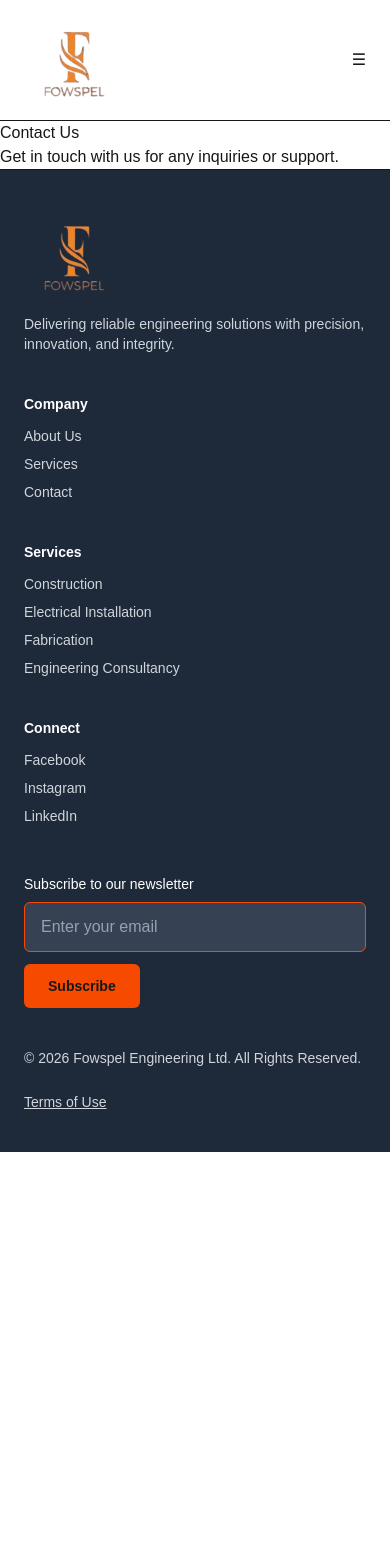
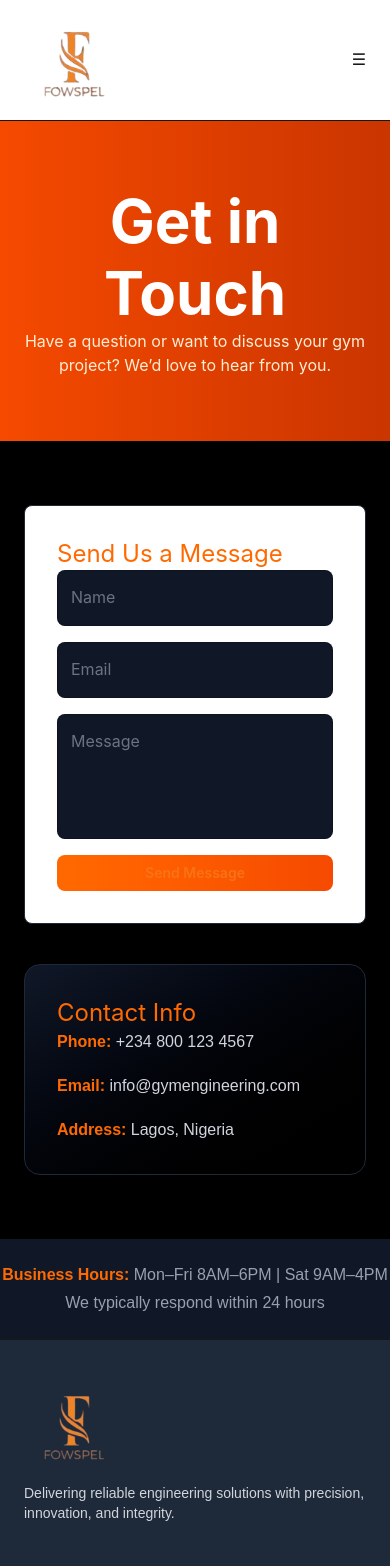
Before and after one commit to solankeaishat04/fowspel-engineering, a Next.js app: page /contact in a window 390 px wide. Shown: the top 1566 px of the page. Before the commit the page ends 1152 px from the top, so only its background shows below. Built offline with nearby package versions, Linux system fonts and the light colour scheme.

Commit message:
feat: add contact page with nodemailer email sending

```diff
--- /dev/null
+++ b/app/api/contact/route.ts
@@ -0,0 +1,50 @@
+import { NextResponse } from "next/server";
+import nodemailer from "nodemailer";
+import { useContactSchema } from "@/schemas/useContact";
+
+export async function POST(req: Request) {
+  try {
+    const body = await req.json();
+
+    const parsed = useContactSchema.safeParse(body);
+    if (!parsed.success) {
+      return NextResponse.json(
+        { message: "Invalid input", errors: parsed.error.format() },
+        { status: 400 }
+      );
+    }
+
+    const { name, email, message } = parsed.data;
+
+    const transporter = nodemailer.createTransport({
+      host: process.env.EMAIL_HOST,
+      port: Number(process.env.EMAIL_PORT),
+      secure: true,
+      auth: {
+        user: process.env.EMAIL_USER,
+        pass: process.env.EMAIL_PASS,
+      },
+    });
+
+    await transporter.sendMail({
+      from: `"${name}" <${process.env.EMAIL_USER}>`, // must be your SMTP email
+      replyTo: email,                               // visitor’s email
+      to: process.env.EMAIL_TO,
+      subject: `New Contact Message from ${name}`,
+      html: `
+        <h2>New Contact Message</h2>
+        <p><strong>Name:</strong> ${name}</p>
+        <p><strong>Email:</strong> ${email}</p>
+        <p><strong>Message:</strong><br/>${message}</p>
+      `,
+    });
+
+    return NextResponse.json({ message: "Message sent successfully" });
+  } catch (error) {
+    console.error("Email error:", error);
+    return NextResponse.json(
+      { message: "Failed to send message" },
+      { status: 500 }
+    );
+  }
+}
--- a/app/contact/page.tsx
+++ b/app/contact/page.tsx
@@ -1,8 +1,152 @@
-export default function Contact() {
+/* eslint-disable @typescript-eslint/no-explicit-any */
+"use client";
+
+import { useState } from "react";
+import { Box, Typography, TextField, Button, Paper } from "@mui/material";
+import { motion } from "framer-motion";
+import { useForm } from "react-hook-form";
+import { zodResolver } from "@hookform/resolvers/zod";
+
+/* ✅ IMPORT YOUR EXISTING SCHEMA */
+import { useContactSchema, ContactInput } from "@/schemas/useContact";
+
+const MotionBox = motion(Box);
+
+export default function ContactPage() {
+  const [successMessage, setSuccessMessage] = useState("");
+  const [errorMessage, setErrorMessage] = useState("");
+
+  const {
+    register,
+    handleSubmit,
+    reset,
+    formState: { errors, isSubmitting },
+  } = useForm<ContactInput>({
+    resolver: zodResolver(useContactSchema),
+  });
+
+  const onSubmit = async (data: ContactInput) => {
+    setSuccessMessage("");
+    setErrorMessage("");
+
+    try {
+      const res = await fetch("/api/contact", {
+        method: "POST",
+        headers: { "Content-Type": "application/json" },
+        body: JSON.stringify(data),
+      });
+
+      const json = await res.json();
+      if (!res.ok) throw new Error(json.message || "Failed to send message");
+
+      setSuccessMessage("Message sent successfully!");
+      reset();
+    } catch (err: any) {
+      console.error(err);
+      setErrorMessage(err.message || "Something went wrong");
+    }
+  };
+
   return (
-    <div className="contact">
-      <h1>Contact Us</h1>
-      <p>Get in touch with us for any inquiries or support.</p>
-    </div>
+    <Box className="bg-black min-h-screen text-white">
+      {/* Hero */}
+      <Box className="bg-linear-to-r from-orange-600 to-orange-700 py-16 px-6 text-center">
+        <Typography variant="h2" className="font-bold text-4xl md:text-6xl mb-4">
+          Get in Touch
+        </Typography>
+        <Typography className="text-orange-100 max-w-2xl mx-auto">
+          Have a question or want to discuss your gym project? We’d love to hear from you.
+        </Typography>
+      </Box>
+
+      {/* Content */}
+      <Box className="py-16 px-6 max-w-7xl mx-auto">
+        <Box className="flex flex-col md:flex-row gap-10">
+          {/* Form */}
+          <Box className="w-full md:w-1/2">
+            <Paper className="p-8 bg-black border border-gray-800 rounded-2xl">
+              <Typography variant="h5" className="text-orange-500 font-bold mb-6">
+                Send Us a Message
+              </Typography>
+
+              <form className="flex flex-col gap-4" onSubmit={handleSubmit(onSubmit)}>
+                <TextField
+                  label="Name"
+                  {...register("name")}
+                  error={!!errors.name}
+                  helperText={errors.name?.message}
+                  InputLabelProps={{ className: "text-gray-300" }}
+                  InputProps={{ className: "text-white bg-gray-900 rounded-lg" }}
+                />
+
+                <TextField
+                  label="Email"
+                  {...register("email")}
+                  error={!!errors.email}
+                  helperText={errors.email?.message}
+                  InputLabelProps={{ className: "text-gray-300" }}
+                  InputProps={{ className: "text-white bg-gray-900 rounded-lg" }}
+                />
+
+                <TextField
+                  label="Message"
+                  multiline
+                  rows={4}
+                  {...register("message")}
+                  error={!!errors.message}
+                  helperText={errors.message?.message}
+                  InputLabelProps={{ className: "text-gray-300" }}
+                  InputProps={{ className: "text-white bg-gray-900 rounded-lg" }}
+                />
+
+                <Button
+                  type="submit"
+                  disabled={isSubmitting}
+                  className="bg-linear-to-r from-orange-500 to-orange-600 text-black font-bold py-3 rounded-lg"
+                >
+                  {isSubmitting ? "Sending..." : "Send Message"}
+                </Button>
+
+                {successMessage && (
+                  <Typography className="text-green-400">{successMessage}</Typography>
+                )}
+                {errorMessage && (
+                  <Typography className="text-red-500">{errorMessage}</Typography>
+                )}
+              </form>
+            </Paper>
+          </Box>
+
+          {/* Info */}
+          <Box className="w-full md:w-1/2">
+            <MotionBox
+              initial={{ opacity: 0, x: 40 }}
+              animate={{ opacity: 1, x: 0 }}
+              transition={{ duration: 0.6 }}
+              className="bg-linear-to-br from-gray-900 to-black p-8 rounded-2xl border border-gray-800 h-full"
+            >
+              <Typography variant="h5" className="text-orange-500 font-bold mb-6">
+                Contact Info
+              </Typography>
+
+              <Box className="space-y-5 text-gray-300">
+                <p><span className="text-orange-500 font-bold">Phone:</span> +234 800 123 4567</p>
+                <p><span className="text-orange-500 font-bold">Email:</span> info@gymengineering.com</p>
+                <p><span className="text-orange-500 font-bold">Address:</span> Lagos, Nigeria</p>
+              </Box>
+            </MotionBox>
+          </Box>
+        </Box>
+      </Box>
+
+      {/* Footer */}
+      <Box className="bg-gray-900 py-6 text-center text-gray-400">
+        <p>
+          <span className="text-orange-500 font-bold">Business Hours:</span>{" "}
+          Mon–Fri 8AM–6PM | Sat 9AM–4PM
+        </p>
+        <p className="mt-1">We typically respond within 24 hours</p>
+      </Box>
+    </Box>
   );
 }
--- a/hooks/useContact.ts
+++ b/hooks/useContact.ts
@@ -1,8 +1,20 @@
 // hooks/useContact.ts
 import { useMutation } from "@tanstack/react-query";
-import { submitContact } from "@/lib/api";
+import { ContactInput } from "@/schemas/useContact";
 
 export const useContact = () =>
   useMutation({
-    mutationFn: submitContact,
+    mutationFn: async (data: ContactInput) => {
+      const res = await fetch("/api/contact", {
+        method: "POST",
+        headers: { "Content-Type": "application/json" },
+        body: JSON.stringify(data),
+      });
+
+      if (!res.ok) {
+        throw new Error("Failed to send message");
+      }
+
+      return res.json();
+    },
   });
--- a/lib/api.ts
+++ b/lib/api.ts
@@ -1,8 +1,14 @@
-/* eslint-disable @typescript-eslint/no-explicit-any */
 // lib/api.ts
 import { supabase } from "./supabase";
+import { ContactInput } from "@/schemas/useContact";
 
-export async function submitContact(data: any) {
+export async function submitContact(data: ContactInput) {
   const { error } = await supabase.from("contacts").insert([data]);
-  if (error) throw error;
+
+  if (error) {
+    console.error("Supabase Insert Error:", error);
+    throw new Error(error.message);
+  }
+
+  return true;
 }
--- a/package.json
+++ b/package.json
@@ -11,6 +11,7 @@
   "dependencies": {
     "@emotion/react": "^11.14.0",
     "@emotion/styled": "^11.14.1",
+    "@hookform/resolvers": "^5.2.2",
     "@mui/icons-material": "^7.3.7",
     "@mui/material": "^7.3.7",
     "@supabase/supabase-js": "^2.93.3",
@@ -21,9 +22,12 @@
     "framer-motion": "^12.29.2",
     "lucide-react": "^0.563.0",
     "next": "16.1.6",
+    "nodemailer": "^7.0.13",
     "react": "19.2.3",
     "react-countup": "^6.5.3",
     "react-dom": "19.2.3",
+    "react-hook-form": "^7.71.1",
+    "resend": "^6.9.1",
     "zod": "^4.3.6",
     "zustand": "^5.0.11"
   },
@@ -31,6 +35,7 @@
     "@tailwindcss/postcss": "^4",
     "@types/aos": "^3.0.7",
     "@types/node": "^20",
+    "@types/nodemailer": "^7.0.9",
     "@types/react": "^19",
     "@types/react-dom": "^19",
     "eslint": "^9",
--- a/schemas/useContact.ts
+++ b/schemas/useContact.ts
@@ -1,10 +1,10 @@
 // schemas/contact.schema.ts
 import { z } from "zod";
 
-export const useContact = z.object({
-  name: z.string().min(2),
-  email: z.string().email(),
-  message: z.string().min(10),
+export const useContactSchema = z.object({
+  name: z.string().min(2, "Name must be at least 2 characters"),
+  email: z.string().email("Invalid email address"),
+  message: z.string().min(10, "Message must be at least 10 characters"),
 });
 
-export type ContactInput = z.infer<typeof useContact>;
+export type ContactInput = z.infer<typeof useContactSchema>;
```
Also changed, not shown: 2 other files (tests, documents, lock files or other folders).
